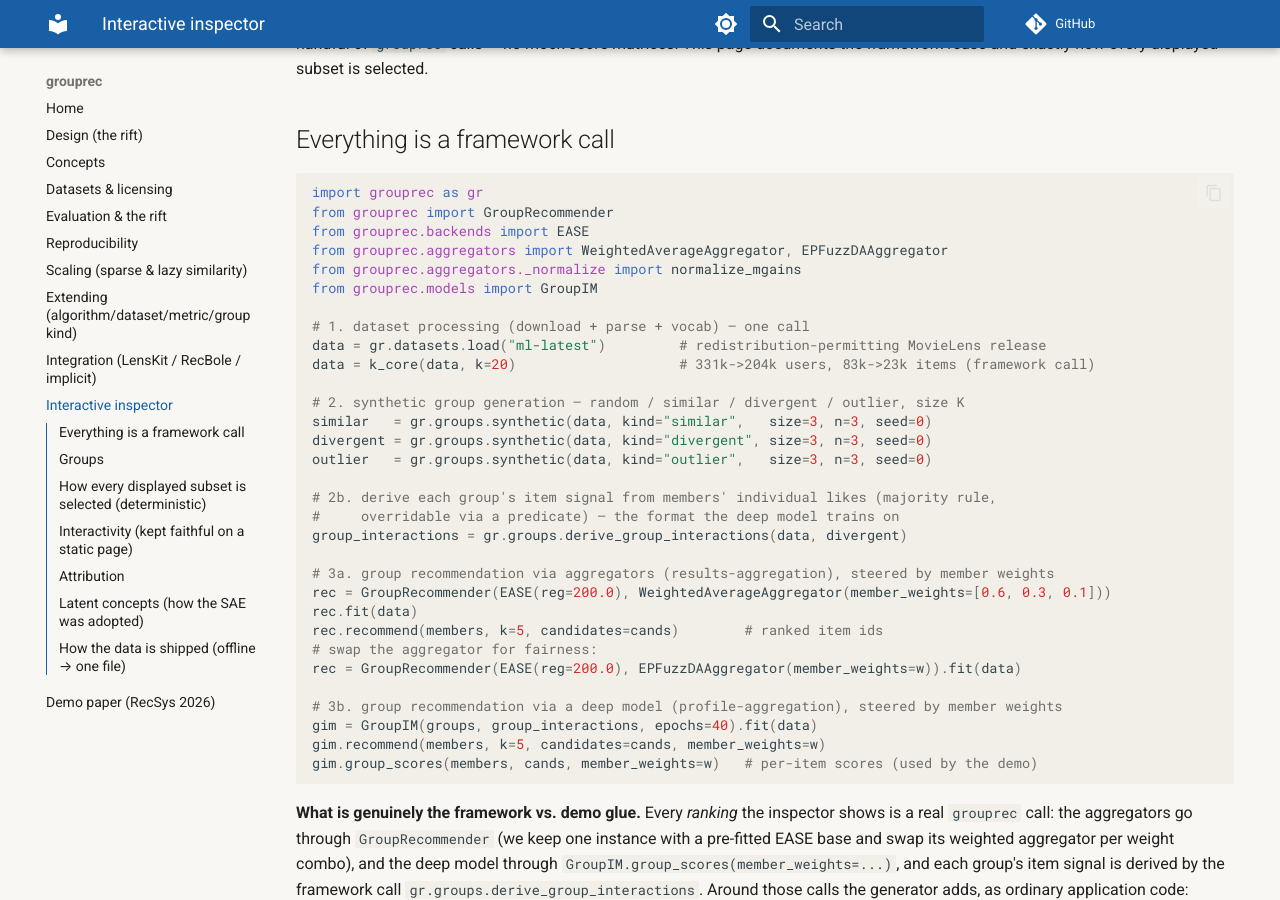
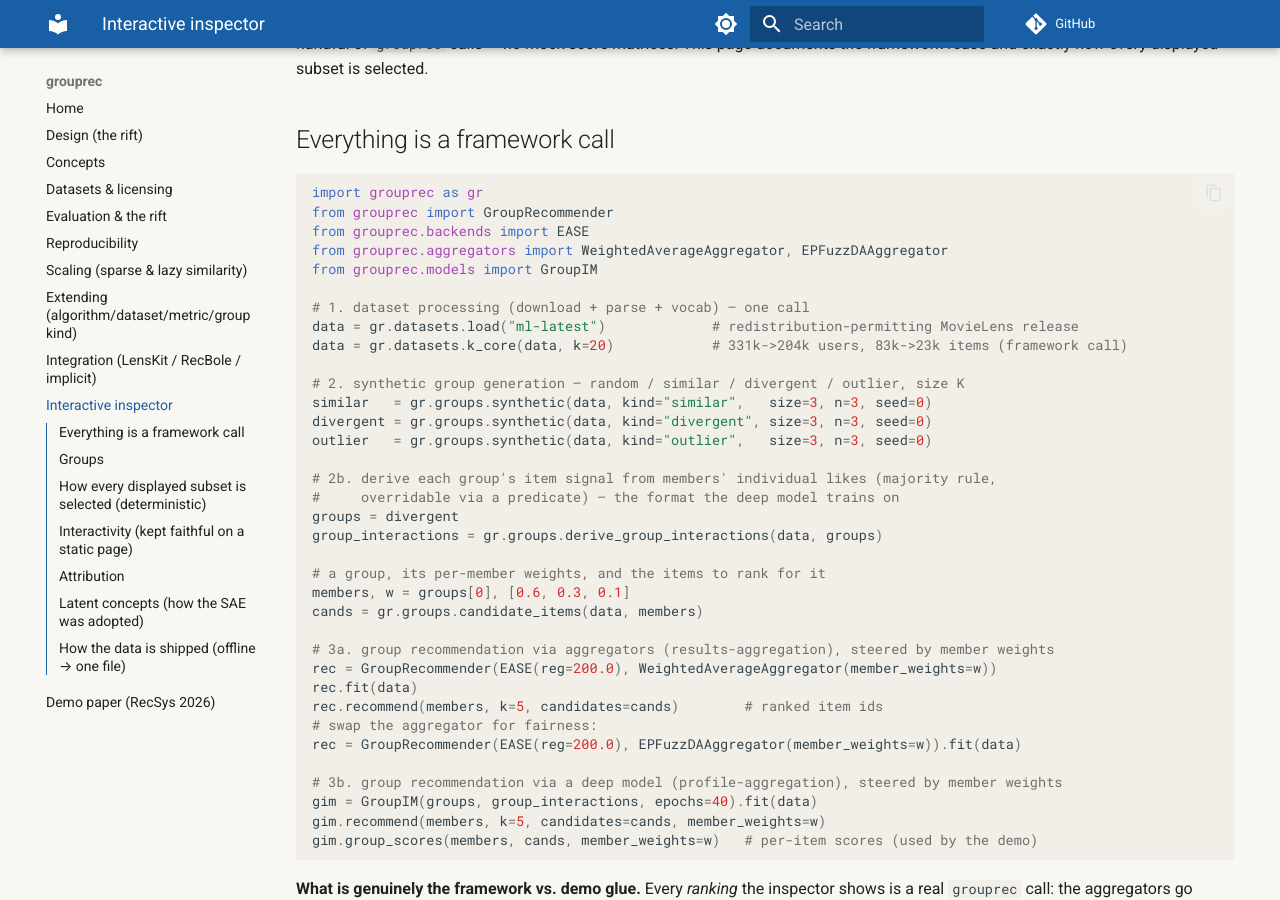
Before and after one commit to pdokoupil/grouprec, an MkDocs documentation site: the page built from docs/INSPECTOR.md, in a window 1280 px wide and 900 px high, scrolled down 200 px. Built offline with MkDocs 1.6.1 and Material for MkDocs 9.7.7, drawn with Linux system fonts in a browser that asks for light colours; comment, search, counter and statistics services are not loaded.

Commit message:
docs: make copy-pasted code snippets correct and runnable
Minor improvements to documentation, ensuring consistency with respect to the code. Fixes:

* INSPECTOR.md: the walkthrough imported the private
  grouprec.aggregators._normalize (now public as gr.aggregators.normalize_mgains,
  and it was unused anyway) and called a bare, unimported k_core. Use
  gr.datasets.k_core and define the members/weights/candidates the later lines
  reference, so the block runs as shown.
* extending.md: the 2+2 custom-group example had imports and a full function but
  never defined `data`, so a copy-paste raised NameError. Add a make_blobs_dataset
  line; the block now produces groups end to end.
* leaderboard.md: the render_html example was indented under a numbered list, so
  copying the raw markdown yielded an IndentationError. De-nest it to column 0.
* evaluation.md: qualify a bare evaluate(...) as gr.evaluate(...) since the page
  shows no import for it.

```diff
--- a/docs/INSPECTOR.md
+++ b/docs/INSPECTOR.md
@@ -15,12 +15,11 @@ import grouprec as gr
 from grouprec import GroupRecommender
 from grouprec.backends import EASE
 from grouprec.aggregators import WeightedAverageAggregator, EPFuzzDAAggregator
-from grouprec.aggregators._normalize import normalize_mgains
 from grouprec.models import GroupIM
 
 # 1. dataset processing (download + parse + vocab) — one call
-data = gr.datasets.load("ml-latest")         # redistribution-permitting MovieLens release
-data = k_core(data, k=20)                    # 331k->204k users, 83k->23k items (framework call)
+data = gr.datasets.load("ml-latest")             # redistribution-permitting MovieLens release
+data = gr.datasets.k_core(data, k=20)            # 331k->204k users, 83k->23k items (framework call)
 
 # 2. synthetic group generation — random / similar / divergent / outlier, size K
 similar   = gr.groups.synthetic(data, kind="similar",   size=3, n=3, seed=0)
@@ -29,10 +28,15 @@ outlier   = gr.groups.synthetic(data, kind="outlier",   size=3, n=3, seed=0)
 
 # 2b. derive each group's item signal from members' individual likes (majority rule,
 #     overridable via a predicate) — the format the deep model trains on
-group_interactions = gr.groups.derive_group_interactions(data, divergent)
+groups = divergent
+group_interactions = gr.groups.derive_group_interactions(data, groups)
+
+# a group, its per-member weights, and the items to rank for it
+members, w = groups[0], [0.6, 0.3, 0.1]
+cands = gr.groups.candidate_items(data, members)
 
 # 3a. group recommendation via aggregators (results-aggregation), steered by member weights
-rec = GroupRecommender(EASE(reg=200.0), WeightedAverageAggregator(member_weights=[0.6, 0.3, 0.1]))
+rec = GroupRecommender(EASE(reg=200.0), WeightedAverageAggregator(member_weights=w))
 rec.fit(data)
 rec.recommend(members, k=5, candidates=cands)        # ranked item ids
 # swap the aggregator for fairness:
```
Also changed, not shown: docs/evaluation.md (+2 -2 lines), docs/extending.md (+2 -0 lines), docs/leaderboard.md (+10 -11 lines).
